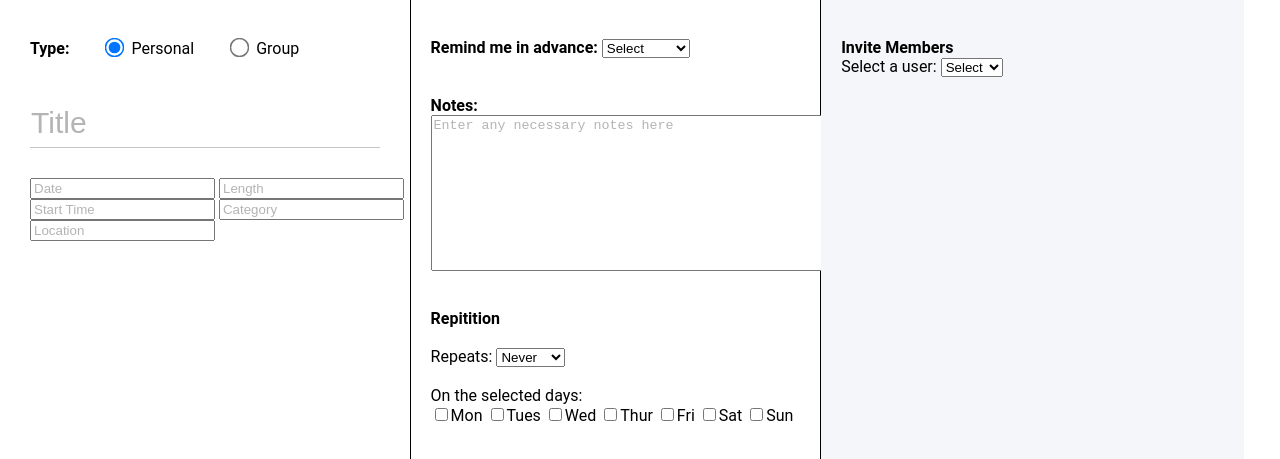
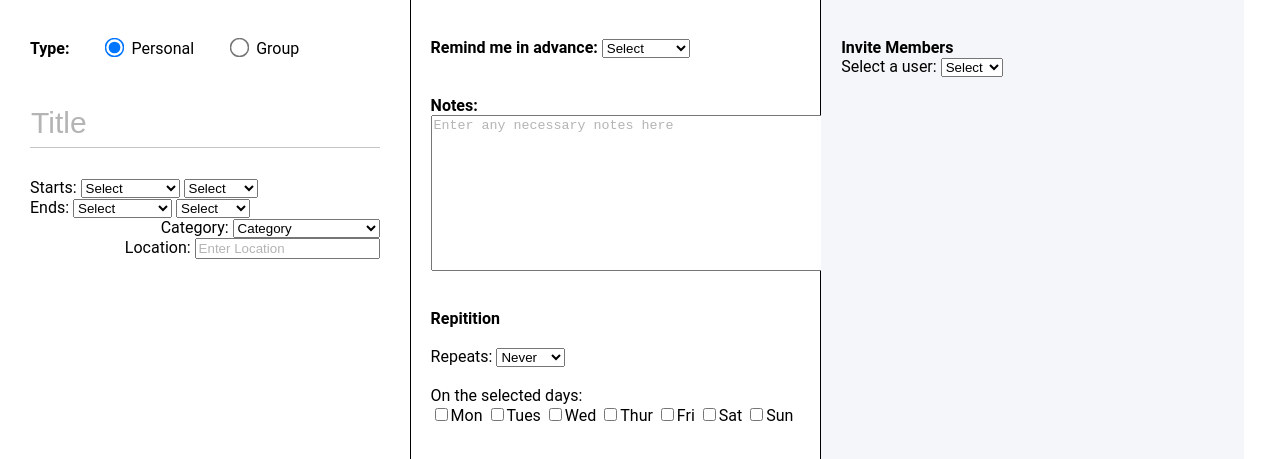
Before and after one commit to kennymkchan/calendar-redesign, a website: page addEdit.html in a window 1280 px wide. Shown: the part 103-562 px from the top of the page. Drawn offline with nearby package versions, Linux system fonts and the light colour scheme.

Commit message:
Update fields

```diff
--- a/addEdit.html
+++ b/addEdit.html
@@ -36,11 +36,100 @@
         <div class="form--title-input">
           <input type="text" placeholder="Title">
         </div>
-        <input type="text" placeholder="Date">
-        <input type="text" placeholder="Length">
-        <input type="text" placeholder="Start Time">
-        <input type="text" placeholder="Category">
-        <input type="text" placeholder="Location">
+
+        <div class="form--date-dropdown">
+          <div>
+            <span>Starts:</span>
+            <select>
+              <option selected="Select">Select</option>
+              <option value="">Oct 30, 2017</option>
+              <option value="">Oct 31, 2017</option>
+              <option value="">Nov 1, 2017</option>
+              <option value="">Nov 2, 2017</option>
+              <option value="">Nov 3, 2017</option>
+              <option value="">Nov 4, 2017</option>
+              <option value="">Nov 5, 2017</option>
+            </select>
+
+            <select>
+              <option selected="Select">Select</option>
+              <option value="">10:00am</option>
+              <option value="">10:30am</option>
+              <option value="">11:00am</option>
+              <option value="">11:30am</option>
+              <option value="">10:00am</option>
+              <option value="">10:00am</option>
+              <option value="">10:00am</option>
+              <option value="">10:00am</option>
+              <option value="">10:00am</option>
+              <option value="">10:00am</option>
+              <option value="">10:00am</option>
+              <option value="">10:00am</option>
+              <option value="">10:00am</option>
+              <option value="">10:00am</option>
+              <option value="">10:00am</option>
+              <option value="">10:00am</option>
+              <option value="">10:00am</option>
+              <option value="">10:00am</option>
+              <option value="">10:00am</option>
+              <option value="">10:00am</option>
+            </select>
+          </div>
+
+          <div>
+          <span>Ends:</span>
+            <select>
+              <option selected="Select">Select</option>
+              <option value="">Oct 30, 2017</option>
+              <option value="">Oct 31, 2017</option>
+              <option value="">Nov 1, 2017</option>
+              <option value="">Nov 2, 2017</option>
+              <option value="">Nov 3, 2017</option>
+              <option value="">Nov 4, 2017</option>
+              <option value="">Nov 5, 2017</option>
+            </select>
+
+            <select>
+              <option selected="Select">Select</option>
+              <option value="">10:00am</option>
+              <option value="">10:30am</option>
+              <option value="">11:00am</option>
+              <option value="">11:30am</option>
+              <option value="">10:00am</option>
+              <option value="">10:00am</option>
+              <option value="">10:00am</option>
+              <option value="">10:00am</option>
+              <option value="">10:00am</option>
+              <option value="">10:00am</option>
+              <option value="">10:00am</option>
+              <option value="">10:00am</option>
+              <option value="">10:00am</option>
+              <option value="">10:00am</option>
+              <option value="">10:00am</option>
+              <option value="">10:00am</option>
+              <option value="">10:00am</option>
+              <option value="">10:00am</option>
+              <option value="">10:00am</option>
+              <option value="">10:00am</option>
+            </select>
+          </div>
+        </div>
+
+        <div class="form--category-dropdown" style="float: right; margin-right: 30px;">
+          <span>Category: </span>
+          <select>
+            <option selected="Select">Category</option>
+            <option value="">4A study term</option>
+            <option value="">Personal event</option>
+            <option value="">Employer event</option>
+            <option value="">+ Add another option</option>
+          </select>
+        </div>
+
+        <div class="form--location-dropdown" style="float: right; margin-right: 30px;">
+          <span>Location: </span>
+          <input type="text" placeholder="Enter Location">
+        </div>
       </form>
     </div>
 
```
